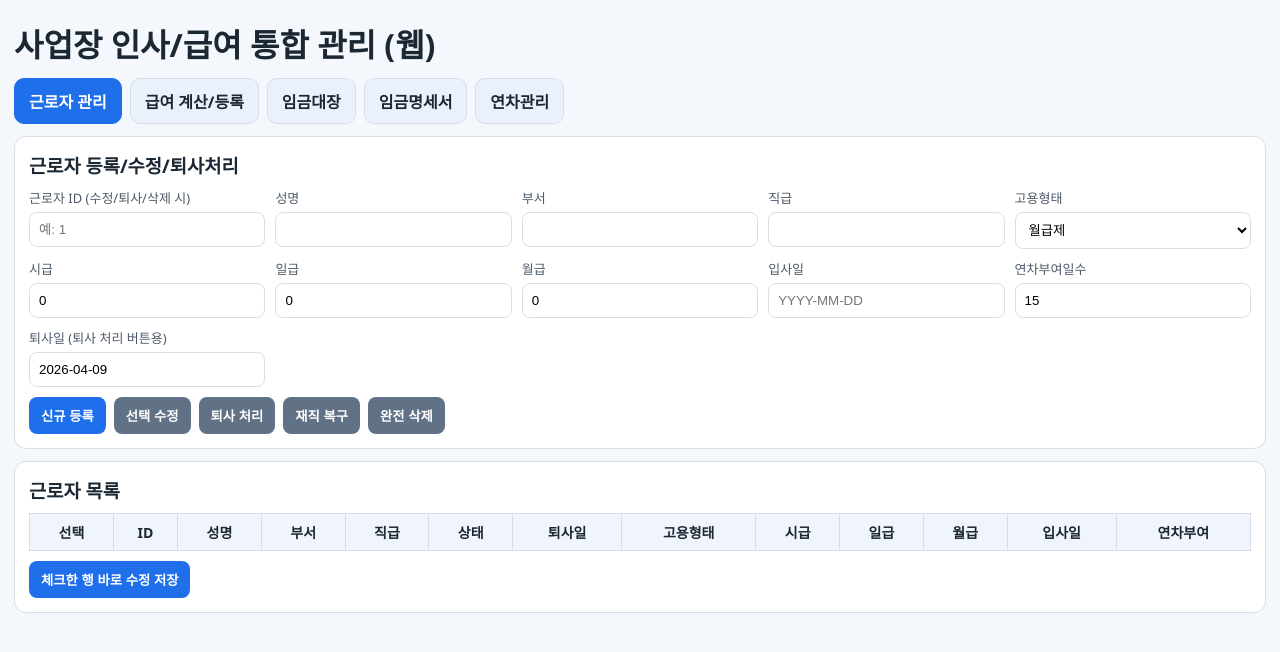
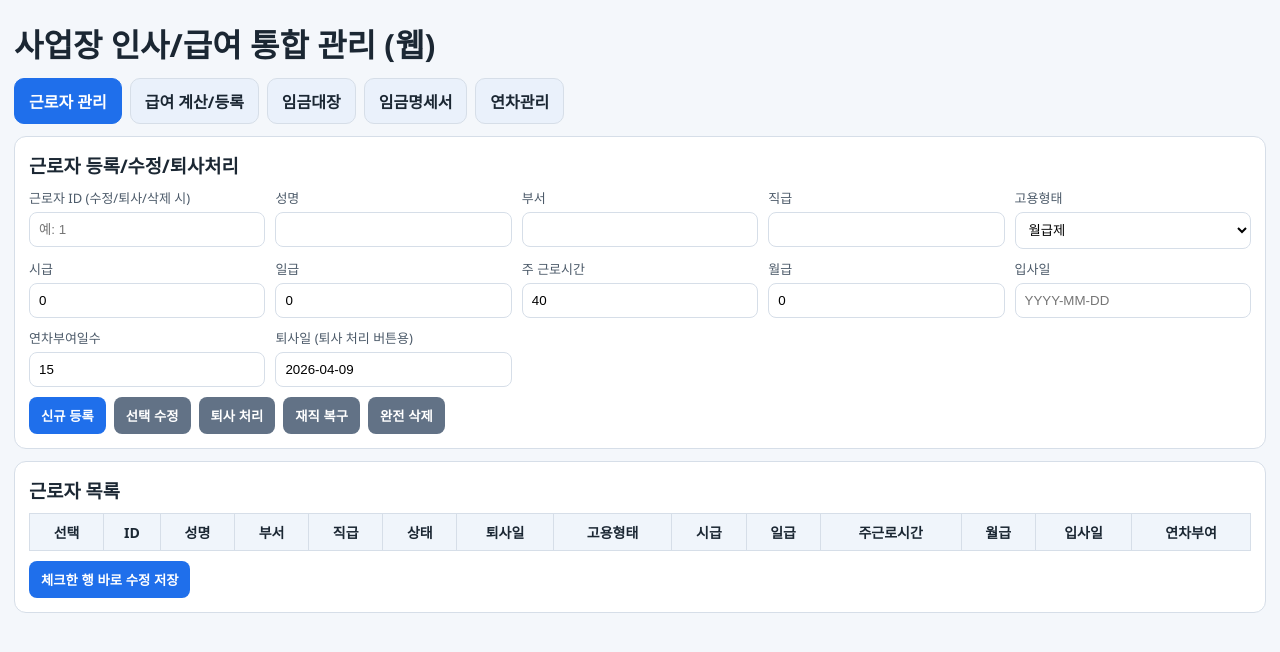
Before and after one commit to yoonsunyeong/dwbh3014, a Flask app: page /?tab=employees in a window 1280 px wide. Shown: the top 652 px of the page. Run offline with Flask 3, Linux system fonts and the light colour scheme; data that the repository does not hold is empty.

Commit message:
Add weekly work hours to employee list and forms

```diff
--- a/app.py
+++ b/app.py
@@ -115,6 +115,7 @@ def init_db():
     )
 
     ensure_column(conn, "employees", "daily_wage", "REAL DEFAULT 0")
+    ensure_column(conn, "employees", "weekly_hours", "REAL DEFAULT 40")
     ensure_column(conn, "employees", "employment_status", "TEXT DEFAULT '재직'")
     ensure_column(conn, "employees", "resigned_date", "TEXT")
 
@@ -411,8 +412,8 @@ def employee_add():
     conn.execute(
         """
         INSERT INTO employees
-        (name, department, position, emp_type, hourly, daily_wage, monthly, start_date, leave_grant, employment_status, resigned_date, created_at)
-        VALUES(?,?,?,?,?,?,?,?,?,?,?,?)
+        (name, department, position, emp_type, hourly, daily_wage, weekly_hours, monthly, start_date, leave_grant, employment_status, resigned_date, created_at)
+        VALUES(?,?,?,?,?,?,?,?,?,?,?,?,?)
         """,
         (
             name,
@@ -421,6 +422,7 @@ def employee_add():
             request.form.get("emp_type", "월급제").strip(),
             to_num(request.form.get("hourly"), 0),
             to_num(request.form.get("daily_wage"), 0),
+            to_num(request.form.get("weekly_hours"), 40),
             to_num(request.form.get("monthly"), 0),
             request.form.get("start_date", "").strip(),
             to_num(request.form.get("leave_grant"), 15),
@@ -445,7 +447,7 @@ def employee_update():
     conn.execute(
         """
         UPDATE employees
-        SET name=?, department=?, position=?, emp_type=?, hourly=?, daily_wage=?, monthly=?, start_date=?, leave_grant=?
+        SET name=?, department=?, position=?, emp_type=?, hourly=?, daily_wage=?, weekly_hours=?, monthly=?, start_date=?, leave_grant=?
         WHERE id=?
         """,
         (
@@ -455,6 +457,7 @@ def employee_update():
             request.form.get("emp_type", "월급제").strip(),
             to_num(request.form.get("hourly"), 0),
             to_num(request.form.get("daily_wage"), 0),
+            to_num(request.form.get("weekly_hours"), 40),
             to_num(request.form.get("monthly"), 0),
             request.form.get("start_date", "").strip(),
             to_num(request.form.get("leave_grant"), 15),
@@ -488,7 +491,7 @@ def employee_update_inline():
         conn.execute(
             """
             UPDATE employees
-            SET name=?, department=?, position=?, emp_type=?, hourly=?, daily_wage=?, monthly=?,
+            SET name=?, department=?, position=?, emp_type=?, hourly=?, daily_wage=?, weekly_hours=?, monthly=?,
                 start_date=?, leave_grant=?, employment_status=?, resigned_date=?
             WHERE id=?
             """,
@@ -499,6 +502,7 @@ def employee_update_inline():
                 request.form.get(f"emp_type_{sid}", "월급제").strip(),
                 to_num(request.form.get(f"hourly_{sid}"), 0),
                 to_num(request.form.get(f"daily_wage_{sid}"), 0),
+                to_num(request.form.get(f"weekly_hours_{sid}"), 40),
                 to_num(request.form.get(f"monthly_{sid}"), 0),
                 request.form.get(f"start_date_{sid}", "").strip(),
                 to_num(request.form.get(f"leave_grant_{sid}"), 15),
--- a/templates/dashboard.html
+++ b/templates/dashboard.html
@@ -77,6 +77,7 @@
             </div>
             <div><label>시급</label><input name="hourly" value="0" /></div>
             <div><label>일급</label><input name="daily_wage" value="0" /></div>
+            <div><label>주 근로시간</label><input name="weekly_hours" value="40" /></div>
             <div><label>월급</label><input name="monthly" value="0" /></div>
             <div><label>입사일</label><input name="start_date" placeholder="YYYY-MM-DD" /></div>
             <div><label>연차부여일수</label><input name="leave_grant" value="15" /></div>
@@ -98,7 +99,7 @@
           <table>
             <tr>
               <th>선택</th><th>ID</th><th>성명</th><th>부서</th><th>직급</th><th>상태</th><th>퇴사일</th>
-              <th>고용형태</th><th>시급</th><th>일급</th><th>월급</th><th>입사일</th><th>연차부여</th>
+              <th>고용형태</th><th>시급</th><th>일급</th><th>주근로시간</th><th>월급</th><th>입사일</th><th>연차부여</th>
             </tr>
             {% for e in employees %}
               <tr>
@@ -123,6 +124,7 @@
                 </td>
                 <td><input name="hourly_{{ e.id }}" value="{{ e.hourly or 0 }}" /></td>
                 <td><input name="daily_wage_{{ e.id }}" value="{{ e.daily_wage or 0 }}" /></td>
+                <td><input name="weekly_hours_{{ e.id }}" value="{{ e.weekly_hours or 40 }}" /></td>
                 <td><input name="monthly_{{ e.id }}" value="{{ e.monthly or 0 }}" /></td>
                 <td><input name="start_date_{{ e.id }}" value="{{ e.start_date or '' }}" placeholder="YYYY-MM-DD" /></td>
                 <td><input name="leave_grant_{{ e.id }}" value="{{ e.leave_grant or 15 }}" /></td>
@@ -153,6 +155,7 @@
                     data-type="{{ e.emp_type }}"
                     data-hourly="{{ e.hourly or 0 }}"
                     data-daily="{{ e.daily_wage or 0 }}"
+                    data-weekly="{{ e.weekly_hours or 40 }}"
                     data-monthly="{{ e.monthly or 0 }}"
                     {% if payroll_form.get('employee_id') == (e.id|string) %}selected{% endif %}
                   >
@@ -337,6 +340,7 @@
         const type = opt.dataset.type || "월급제";
         const hourly = Number(opt.dataset.hourly || 0);
         const daily = Number(opt.dataset.daily || 0);
+        const weekly = Number(opt.dataset.weekly || 40);
         const monthly = Number(opt.dataset.monthly || 0);
         const effHourly = hourly > 0 ? hourly : (daily > 0 ? daily / 8 : 0);
         box.innerHTML =
@@ -345,6 +349,7 @@
           "고용형태: <b>" + type + "</b><br>" +
           "시급: <b>" + comma(hourly) + "</b>원, " +
           "일급: <b>" + comma(daily) + "</b>원, " +
+          "주 근로시간: <b>" + comma(weekly) + "</b>시간, " +
           "월급: <b>" + comma(monthly) + "</b>원, " +
           "계산용 시급: <b>" + comma(effHourly.toFixed(2)) + "</b>원";
       }
```
